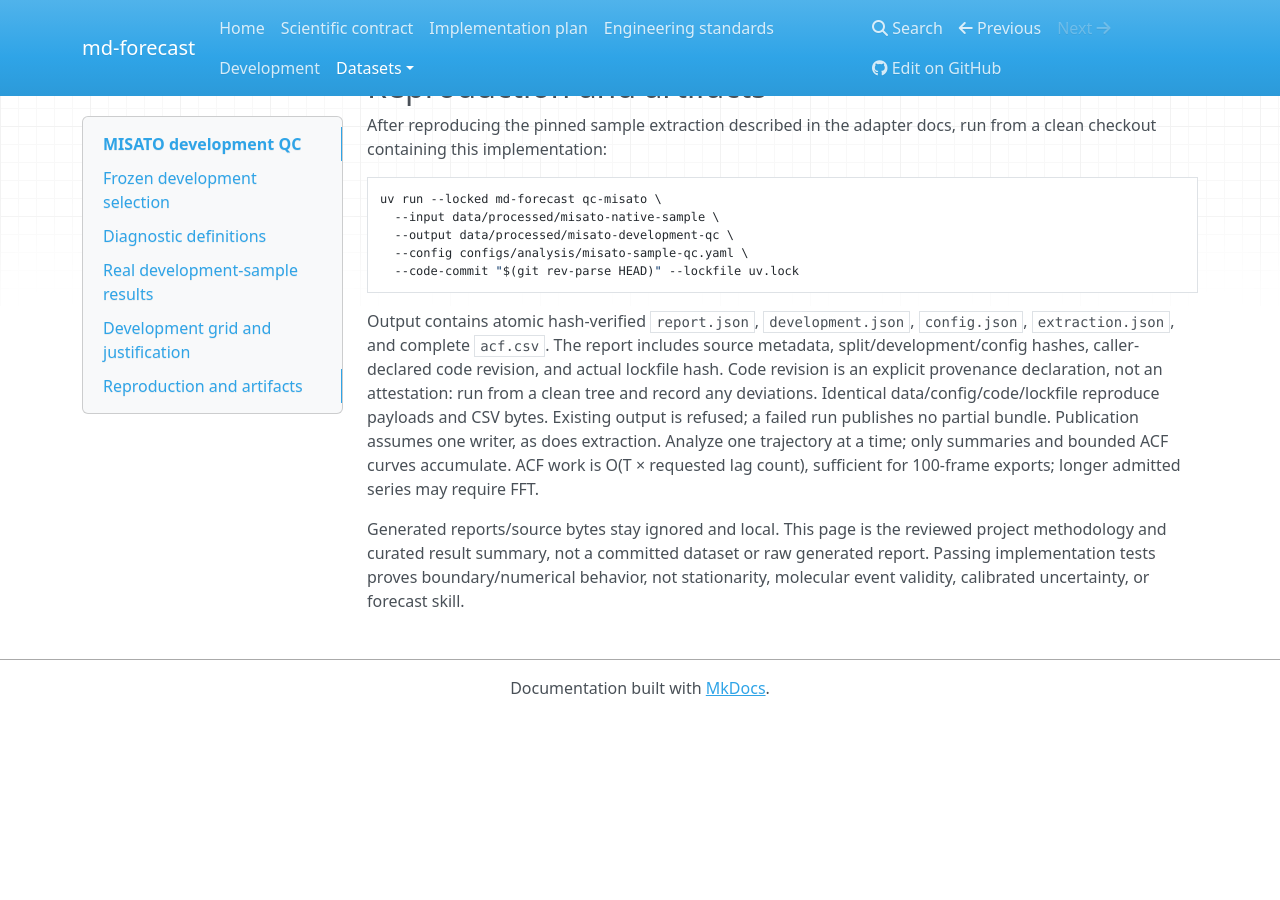
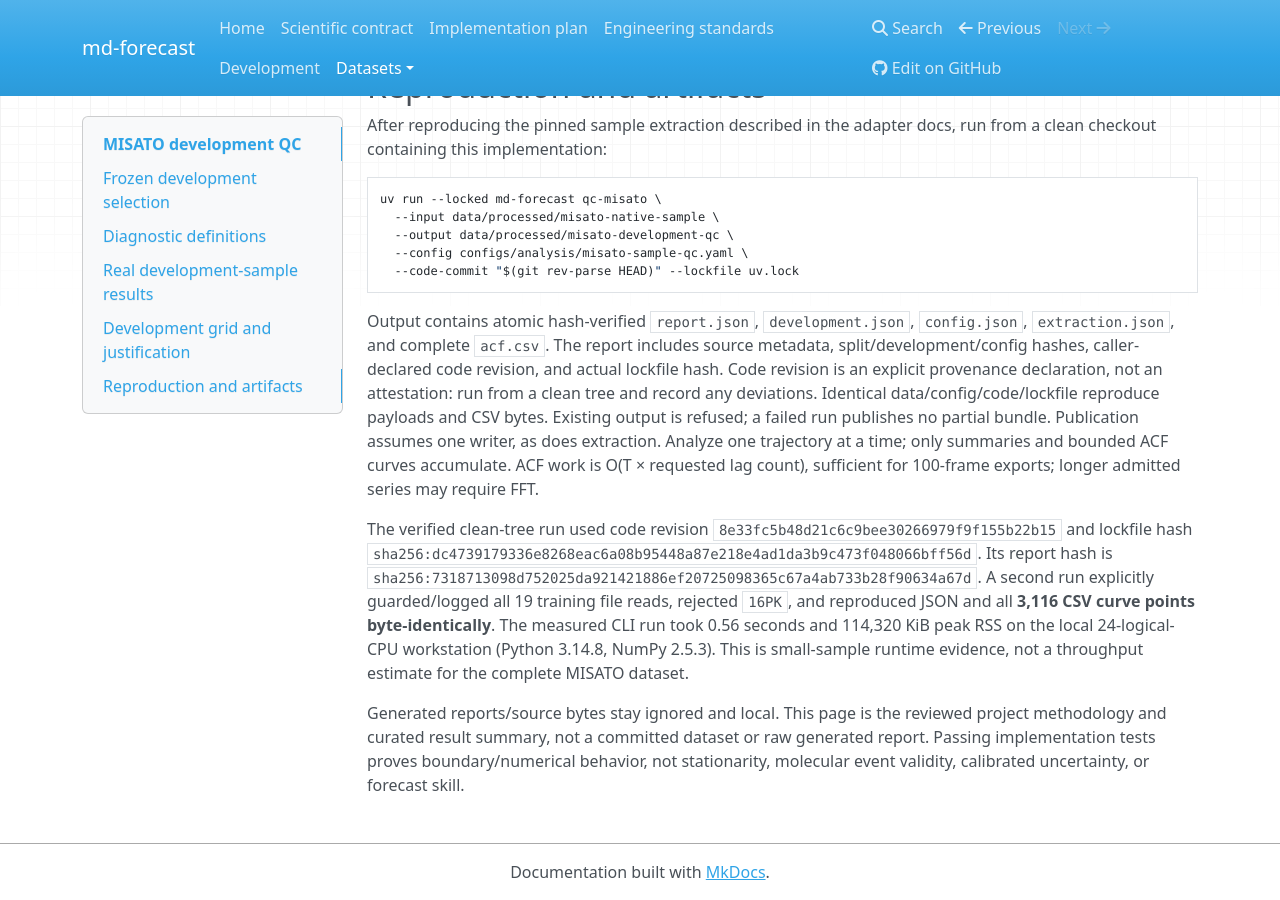
Before and after one commit to fabiobove-dr/md-forecast, an MkDocs documentation site: the page built from docs/datasets/MISATO_QC.md, in a window 1280 px wide and 900 px high, scrolled down 3147 px. Built offline with MkDocs 1.6.1, drawn with Linux system fonts in a browser that asks for light colours; nearby versions of some CDN libraries; before the commit the page ends 3863 px from its top, so only the background shows below that.

Commit message:
docs: record verified real development QC reproduction

```diff
--- a/docs/datasets/MISATO_QC.md
+++ b/docs/datasets/MISATO_QC.md
@@ -165,6 +165,17 @@ writer, as does extraction. Analyze one trajectory at a time; only summaries
 and bounded ACF curves accumulate. ACF work is O(T × requested lag count),
 sufficient for 100-frame exports; longer admitted series may require FFT.
 
+The verified clean-tree run used code revision
+`8e33fc5b48d21c6c9bee30266979f9f155b22b15` and lockfile hash
+`sha256:dc4739179336e8268eac6a08b95448a87e218e4ad1da3b9c473f048066bff56d`.
+Its report hash is
+`sha256:7318713098d752025da921421886ef20725098365c67a4ab733b28f90634a67d`.
+A second run explicitly guarded/logged all 19 training file reads, rejected
+`16PK`, and reproduced JSON and all **3,116 CSV curve points byte-identically**.
+The measured CLI run took 0.56 seconds and 114,320 KiB peak RSS on the local
+24-logical-CPU workstation (Python 3.14.8, NumPy 2.5.3). This is small-sample
+runtime evidence, not a throughput estimate for the complete MISATO dataset.
+
 Generated reports/source bytes stay ignored and local. This page is the reviewed
 project methodology and curated result summary, not a committed dataset or raw
 generated report. Passing implementation tests proves boundary/numerical behavior,
```
